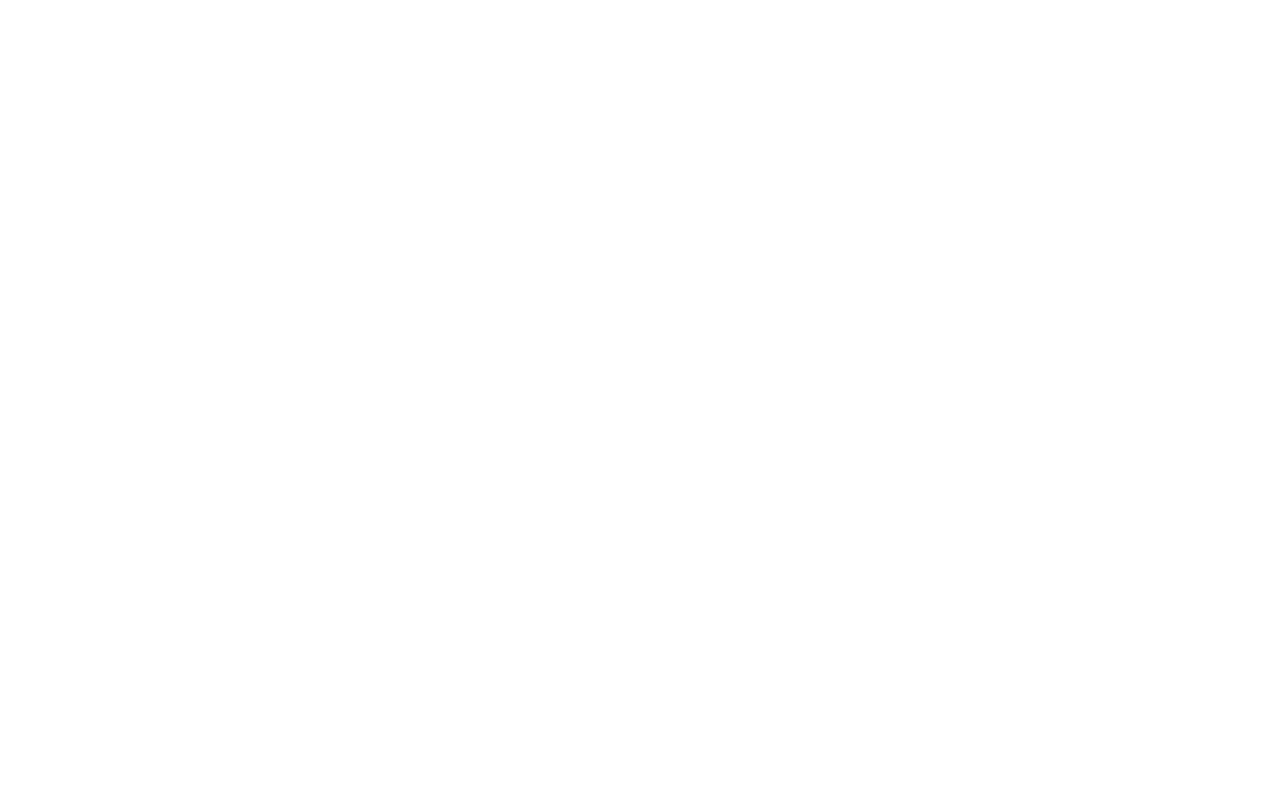
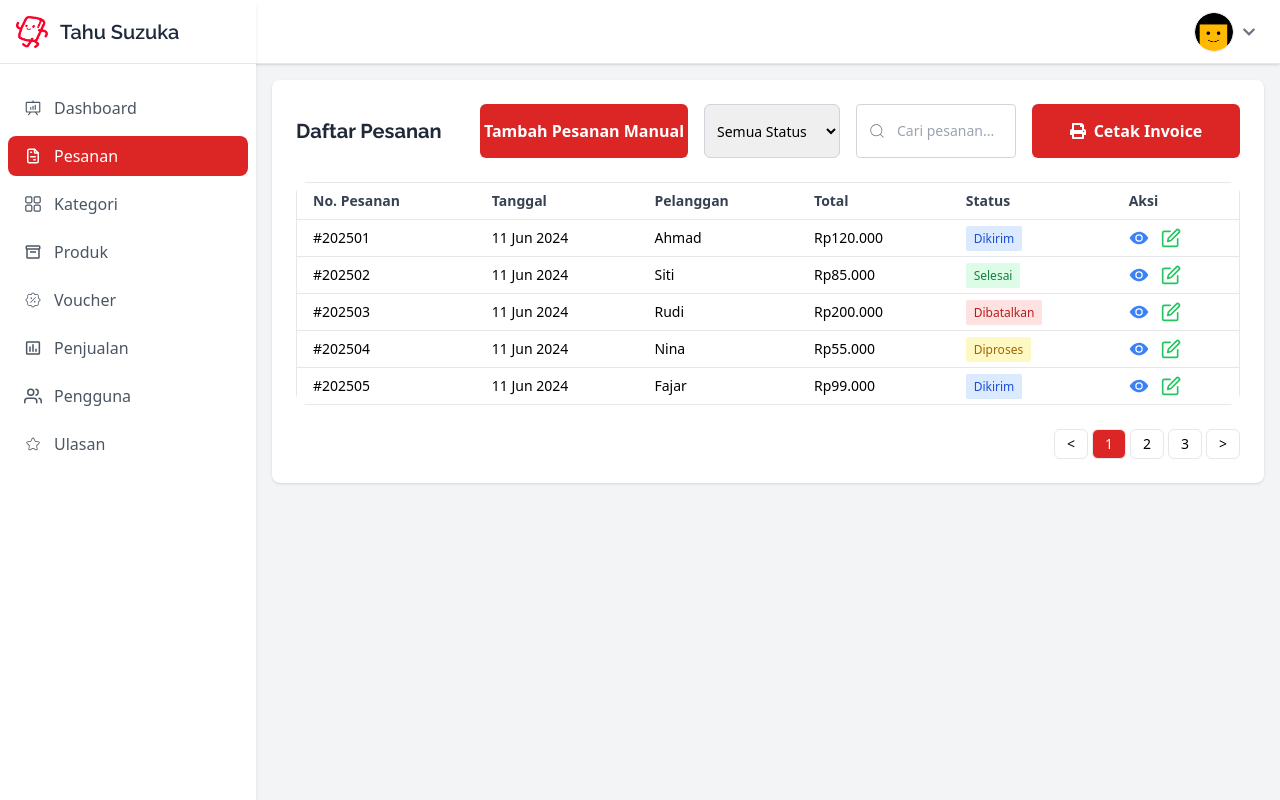
Before and after one commit to Tahu-Suzuka/suzuka-frontend, a React (Vite) app: page /dashboard/order in a window 1280 px wide. Before the commit this address had no page. Built offline with nearby package versions, Linux system fonts and the light colour scheme.

Commit message:
dashboard: pesanan

```diff
--- a/src/App.jsx
+++ b/src/App.jsx
@@ -28,6 +28,7 @@ import SecurityFailed from "./pages/SecurityFailed";
 // Dashboard
 import DashboardPage from "./pages/Dashboard/DashboardPage";
 import DashboardLayout from "./layouts/dashboard/DashboardLayout";
+import OrderContent from "./components/organisms/dashboard/OrderContent";
 
 // Error Pages
 import ErrorPage from "./pages/ErrorPage";
@@ -39,6 +40,7 @@ const App = () => {
         {/* Dashboard Layout */}
         <Route path="/dashboard" element={<DashboardLayout />}>
           <Route index element={<DashboardPage />} />
+          <Route path="order" element={<OrderContent />} />
         </Route>
 
         {/* Public Layout */}
--- a/src/Pages/Dashboard/DashboardPage.jsx
+++ b/src/Pages/Dashboard/DashboardPage.jsx
@@ -1,6 +1,7 @@
 import React from "react";
 
 import DashboardContent from "../../components/organisms/dashboard/DashboardContent";
+import OrderContent from "../../components/organisms/dashboard/OrderContent";
 
 export default function DashboardPage() {
   return (
--- a/src/components/atoms/Button.jsx
+++ b/src/components/atoms/Button.jsx
@@ -1,8 +1,7 @@
-import { Link } from "react-router-dom";
-
 export default function Button({
   type = "button",
   text,
+  children,
   onClick,
   to,
   width = "w-full",
@@ -12,21 +11,16 @@ export default function Button({
   className = "",
 }) {
   const baseClass = `
-  inline-block
-  font-semibold
-  hover:bg-secondary
-  transition
-  duration-300
-  ${width}
-  ${py}
-  ${bgColor}
-  ${textColor}
-  ${className}
-`.trim();
+    inline-flex items-center justify-center gap-2
+    font-semibold transition duration-300
+    hover:bg-secondary
+    ${width} ${py} ${bgColor} ${textColor} ${className}
+  `.trim();
 
   if (to) {
     return (
       <Link to={to} className={baseClass}>
+        {children}
         {text}
       </Link>
     );
@@ -34,6 +28,7 @@ export default function Button({
 
   return (
     <button type={type} onClick={onClick} className={baseClass}>
+      {children}
       {text}
     </button>
   );
--- a/src/components/atoms/SearchBar.jsx
+++ b/src/components/atoms/SearchBar.jsx
@@ -1,14 +1,14 @@
 import React from "react";
 import { CiSearch } from "react-icons/ci";
 
-const SearchBar = ({ searchTerm, setSearchTerm }) => {
+const SearchBar = ({ searchTerm, setSearchTerm, placeholder }) => {
   return (
     <div className="relative">
       <input
         type="text"
         value={searchTerm}
         onChange={(e) => setSearchTerm(e.target.value)}
-        placeholder="Cari berdasarkan Nama Produk dan No. Pesanan "
+        placeholder={placeholder || "Cari..."}
         className="w-full p-4 pl-10 border border-gray-300 rounded text-sm focus:outline-none focus:ring-1 focus:ring-primary"
       />
       <CiSearch className="absolute left-3 top-1/2 transform -translate-y-1/2 text-gray-500 text-lg" />
--- a/src/components/atoms/SidebarItem.jsx
+++ b/src/components/atoms/SidebarItem.jsx
@@ -1,13 +1,20 @@
 import { NavLink } from "react-router-dom";
 
-export default function SidebarItem({ icon: Icon, label, to, isCollapsed }) {
+export default function SidebarItem({
+  icon: Icon,
+  label,
+  to,
+  end,
+  isCollapsed,
+}) {
   return (
     <NavLink
       to={to}
+      end={end} //
       className={({ isActive }) =>
         `flex items-center gap-3 px-4 py-2 rounded-lg transition-colors font-medium
         ${
-          isActive ? "bg-primary text-white" : "text-gray-600 hover:bg-gray-100"
+          isActive ? "bg-primary text-white" : "text-gray-600 hover:bg-gray-200"
         }`
       }
     >
--- a/src/components/atoms/Table.jsx
+++ b/src/components/atoms/Table.jsx
@@ -1,66 +1,20 @@
-const latestOrders = [
-  { no: "#202501", pelanggan: "Ahmad", total: "Rp120.000", status: "Dikirim" },
-  { no: "#202502", pelanggan: "Siti", total: "Rp85.000", status: "Selesai" },
-  {
-    no: "#202503",
-    pelanggan: "Rudi",
-    total: "Rp200.000",
-    status: "Dibatalkan",
-  },
-  {
-    no: "#202504",
-    pelanggan: "Nina",
-    total: "Rp55.000",
-    status: "Sedang Diproses",
-  },
-  { no: "#202505", pelanggan: "Fajar", total: "Rp99.000", status: "Dikirim" },
-];
+import React from "react";
 
-const Table = () => {
+const Table = ({ headers = [], children }) => {
   return (
-    <div className="bg-white p-6 rounded-lg shadow">
-      <h2 className="text-lg font-bold text-gray-800 mb-4">Pesanan Terbaru</h2>
-      <div className="overflow-x-auto">
-        <table className="min-w-full text-sm text-left">
-          <thead>
-            <tr className="text-gray-600 border-b">
-              <th className="py-2">No. Pesanan</th>
-              <th className="py-2">Pelanggan</th>
-              <th className="py-2">Total</th>
-              <th className="py-2">Status</th>
-            </tr>
-          </thead>
-          <tbody>
-            {latestOrders.map((order, index) => (
-              <tr key={index} className="border-b last:border-b-0">
-                <td className="py-2">{order.no}</td>
-                <td className="py-2">{order.pelanggan}</td>
-                <td className="py-2">{order.total}</td>
-                <td className="py-2">
-                  <span
-                    className={`px-2 py-1 text-xs font-medium rounded-full ${
-                      order.status === "Dikirim"
-                        ? "bg-blue-100 text-blue-700"
-                        : order.status === "Selesai"
-                        ? "bg-green-100 text-green-700"
-                        : order.status === "Dibatalkan"
-                        ? "bg-red-100 text-red-700"
-                        : "bg-yellow-100 text-yellow-700"
-                    }`}
-                  >
-                    {order.status}
-                  </span>
-                </td>
-              </tr>
+    <div className="overflow-x-auto w-full bg-white rounded-xl">
+      <table className="min-w-full text-sm text-left border border-gray-200 ">
+        <thead className="bg-white text-gray-700 ">
+          <tr>
+            {headers.map((header, idx) => (
+              <th key={idx} className="py-2 px-4 border-b">
+                {header}
+              </th>
             ))}
-          </tbody>
-        </table>
-      </div>
-      <div className="mt-4 text-right">
-        <button className="text-sm text-primary font-medium hover:underline">
-          Lihat Semua Pesanan
-        </button>
-      </div>
+          </tr>
+        </thead>
+        <tbody>{children}</tbody>
+      </table>
     </div>
   );
 };
--- /dev/null
+++ b/src/components/organisms/dashboard/OrderContent.jsx
@@ -0,0 +1,100 @@
+import React, { useState } from "react";
+import { FaPrint } from "react-icons/fa";
+import Button from "../../atoms/Button";
+import OrderTable from "../../organisms/dashboard/OrderTable";
+import SearchBar from "../../atoms/SearchBar";
+
+const OrderContent = () => {
+  const [searchTerm, setSearchTerm] = useState("");
+
+  const orders = [
+    {
+      no: "#202501",
+      tanggal: "2025-06-17",
+      pelanggan: "Ahmad",
+      total: "Rp120.000",
+      status: "Belum Dibayar",
+    },
+    {
+      no: "#202502",
+      tanggal: "2025-06-17",
+      pelanggan: "Siti",
+      total: "Rp85.000",
+      status: "Diproses",
+    },
+    {
+      no: "#202503",
+      tanggal: "2025-06-17",
+      pelanggan: "Rudi",
+      total: "Rp200.000",
+      status: "Dikirim",
+    },
+    {
+      no: "#202504",
+      tanggal: "2025-06-17",
+      pelanggan: "Nina",
+      total: "Rp55.000",
+      status: "Selesai",
+    },
+    {
+      no: "#202505",
+      tanggal: "2025-06-17",
+      pelanggan: "Fajar",
+      total: "Rp99.000",
+      status: "Dibatalkan",
+    },
+  ];
+
+  return (
+    <div className="space-y-6 bg-white p-6 rounded-lg shadow">
+      {/* Toolbar */}
+      <div className="flex w-full justify-between items-center">
+        <h1 className="text-xl font-bold text-gray-800">Daftar Pesanan</h1>
+        <div className="flex flex-wrap justify-end gap-4">
+          <Button
+            text="Tambah Pesanan Manual"
+            width="w-52"
+            className="rounded-md"
+          />
+
+          <select className="border border-gray-300 text-sm px-2 rounded-md">
+            <option>Semua Status</option>
+            <option>Belum Dibayar</option>
+            <option>Diproses</option>
+            <option>Dikirim</option>
+            <option>Selesai</option>
+            <option>Dibatalkan</option>
+          </select>
+
+          <div className="w-40">
+            <SearchBar
+              searchTerm={searchTerm}
+              setSearchTerm={setSearchTerm}
+              placeholder="Cari pesanan..."
+            />
+          </div>
+
+          <Button text="Cetak Invoice" className="rounded-md" width="w-52">
+            <FaPrint />
+          </Button>
+        </div>
+      </div>
+
+      {/* Table */}
+      <OrderTable showDate={true} showAction={true} />
+
+      {/* Pagination */}
+      <div className="flex justify-end mt-4 space-x-1">
+        <button className="px-3 py-1 border rounded-md text-sm">&lt;</button>
+        <button className="px-3 py-1 border rounded-md text-sm bg-primary text-white">
+          1
+        </button>
+        <button className="px-3 py-1 border rounded-md text-sm">2</button>
+        <button className="px-3 py-1 border rounded-md text-sm">3</button>
+        <button className="px-3 py-1 border rounded-md text-sm">&gt;</button>
+      </div>
+    </div>
+  );
+};
+
+export default OrderContent;
--- /dev/null
+++ b/src/components/organisms/dashboard/OrderTable.jsx
@@ -0,0 +1,89 @@
+import React from "react";
+import { FiEdit } from "react-icons/fi";
+import { IoEyeSharp } from "react-icons/io5";
+import Table from "../../atoms/Table";
+
+const OrderTable = ({ showAction = true, showDate = true }) => {
+  const orders = [
+    {
+      no: "#202501",
+      tanggal: "11 Jun 2024",
+      pelanggan: "Ahmad",
+      total: "Rp120.000",
+      status: "Dikirim",
+    },
+    {
+      no: "#202502",
+      tanggal: "11 Jun 2024",
+      pelanggan: "Siti",
+      total: "Rp85.000",
+      status: "Selesai",
+    },
+    {
+      no: "#202503",
+      tanggal: "11 Jun 2024",
+      pelanggan: "Rudi",
+      total: "Rp200.000",
+      status: "Dibatalkan",
+    },
+    {
+      no: "#202504",
+      tanggal: "11 Jun 2024",
+      pelanggan: "Nina",
+      total: "Rp55.000",
+      status: "Diproses",
+    },
+    {
+      no: "#202505",
+      tanggal: "11 Jun 2024",
+      pelanggan: "Fajar",
+      total: "Rp99.000",
+      status: "Dikirim",
+    },
+  ];
+
+  const headers = ["No. Pesanan"];
+  if (showDate) headers.push("Tanggal");
+  headers.push("Pelanggan", "Total", "Status");
+  if (showAction) headers.push("Aksi");
+
+  return (
+    <Table headers={headers}>
+      {orders.map((order, idx) => (
+        <tr key={idx} className="border-t">
+          <td className="py-2 px-4">{order.no}</td>
+          {showDate && <td className="py-2 px-4">{order.tanggal}</td>}
+          <td className="py-2 px-4">{order.pelanggan}</td>
+          <td className="py-2 px-4">{order.total}</td>
+          <td className="py-2 px-4">
+            <span
+              className={`px-2 py-1 text-xs font-medium rounded-sm ${
+                order.status === "Dikirim"
+                  ? "bg-blue-100 text-blue-700"
+                  : order.status === "Selesai"
+                  ? "bg-green-100 text-green-700"
+                  : order.status === "Dibatalkan"
+                  ? "bg-red-100 text-red-700"
+                  : "bg-yellow-100 text-yellow-700"
+              }`}
+            >
+              {order.status}
+            </span>
+          </td>
+          {showAction && (
+            <td className="py-2 px-4 flex gap-3">
+              <button className="text-blue-500 hover:text-blue-700">
+                <IoEyeSharp className="w-5 h-5" />
+              </button>
+              <button className="text-green-500 hover:text-green-700">
+                <FiEdit className="w-5 h-5" />
+              </button>
+            </td>
+          )}
+        </tr>
+      ))}
+    </Table>
+  );
+};
+
+export default OrderTable;
--- a/src/components/organisms/dashboard/Sidebar.jsx
+++ b/src/components/organisms/dashboard/Sidebar.jsx
@@ -1,15 +1,19 @@
 // organisms/Sidebar.jsx
 import { RxDashboard } from "react-icons/rx";
+import { PiPresentationChart } from "react-icons/pi";
 import { TbFileInvoice } from "react-icons/tb";
 import { CiDiscount1, CiStar } from "react-icons/ci";
+import { BiBox } from "react-icons/bi";
 import { MdInsertChartOutlined } from "react-icons/md";
 import { FiUsers } from "react-icons/fi";
 import SidebarItem from "../../atoms/SidebarItem";
 
 const menu = [
-  { name: "Dashboard", path: "/dashboard", icon: RxDashboard },
-  { name: "Pemesanan", path: "/orders", icon: TbFileInvoice },
-  { name: "Diskon", path: "/discount", icon: CiDiscount1 },
+  { name: "Dashboard", path: "/dashboard", icon: PiPresentationChart },
+  { name: "Pesanan", path: "/dashboard/order", icon: TbFileInvoice },
+  { name: "Kategori", path: "/category", icon: RxDashboard },
+  { name: "Produk", path: "/product", icon: BiBox },
+  { name: "Voucher", path: "/discount", icon: CiDiscount1 },
   { name: "Penjualan", path: "/sales", icon: MdInsertChartOutlined },
   { name: "Pengguna", path: "/users", icon: FiUsers },
   { name: "Ulasan", path: "/reviews", icon: CiStar },
@@ -28,6 +32,7 @@ const Sidebar = () => (
           to={item.path}
           label={item.name}
           icon={item.icon}
+          end={item.path === "/dashboard"} // ⬅️ hanya end untuk dashboard
         />
       ))}
     </div>
```
Also changed, not shown: src/components/organisms/dashboard/DashboardContent.jsx (+7 -5 lines).
